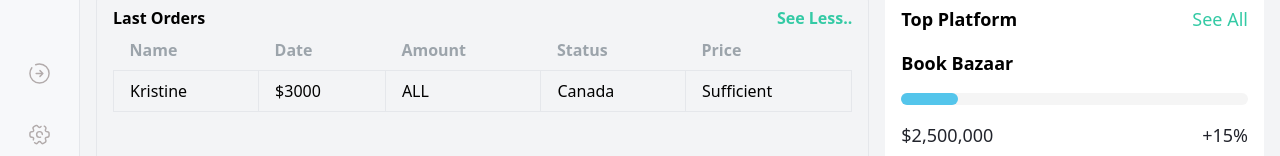
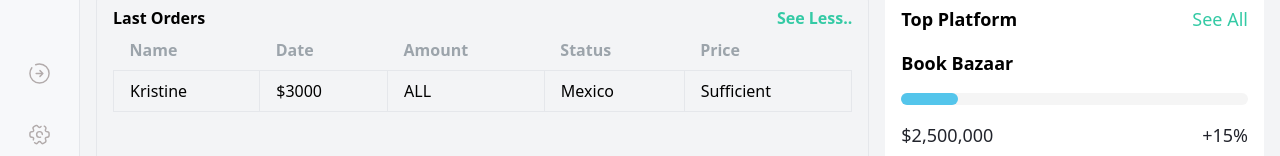
Before and after one commit to Emmanuel-Ingwe/analytics-dashh, a Next.js app: page / in a window 1280 px wide. Shown: the part 644-800 px from the top of the page. Built offline with nearby package versions, Linux system fonts and the light colour scheme.

Commit message:
country..

```diff
--- a/components/LastOrders/index.jsx
+++ b/components/LastOrders/index.jsx
@@ -24,7 +24,7 @@
                 <td className="border px-4 py-2">Kristine</td>
                 <td className="border px-4 py-2">$3000</td>
                 <td className="border px-4 py-2">ALL</td>
-                <td className="border px-4 py-2">Canada</td>
+                <td className="border px-4 py-2">Mexico</td>
                 <td className="border px-4 py-2">Sufficient</td>
             </tr>
         </tbody>
```
